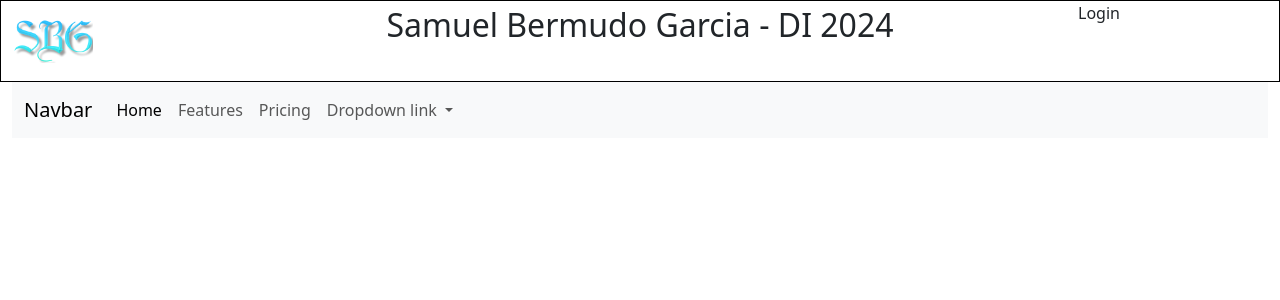
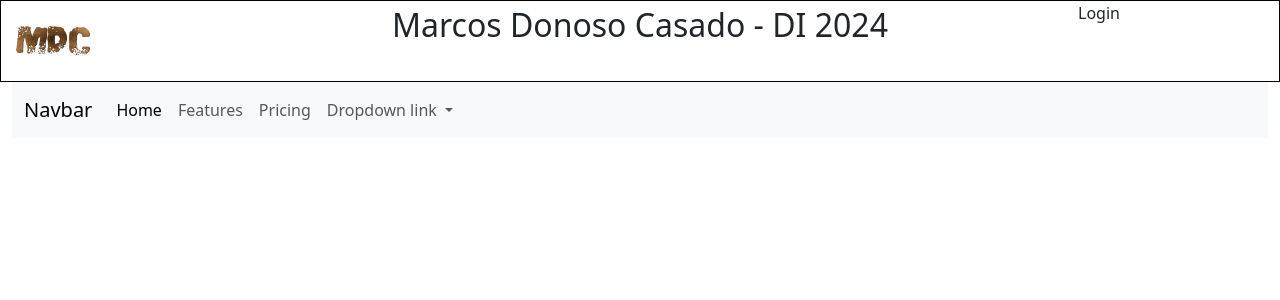
Before and after one commit to M-Donoso/DesarrolloDeInterfaces, a PHP site: page / in a window 1280 px wide. Shown: the top 300 px of the page. Run offline with PHP 8.4, Linux system fonts and the light colour scheme.

Commit message:
02-10-24

```diff
--- a/01-10-24-ClasePhP/index.php
+++ b/01-10-24-ClasePhP/index.php
@@ -13,7 +13,7 @@
                     <img src="icono/512x512.png" style="height: 5rem;">  <!-- rem es segun el tamaño de letra -->
                 </div>
                 <div class="col-md-8 d-none d-md-block divTitulo">
-                    Samuel Bermudo Garcia - DI 2024
+                    Marcos Donoso Casado - DI 2024
                 </div>
                 <div class="col-md-2 col-sm-3 d-none d-sm-block" >
                     Login
```
Also changed, not shown: 01-10-24-ClasePhP/icono/512x512.png.
